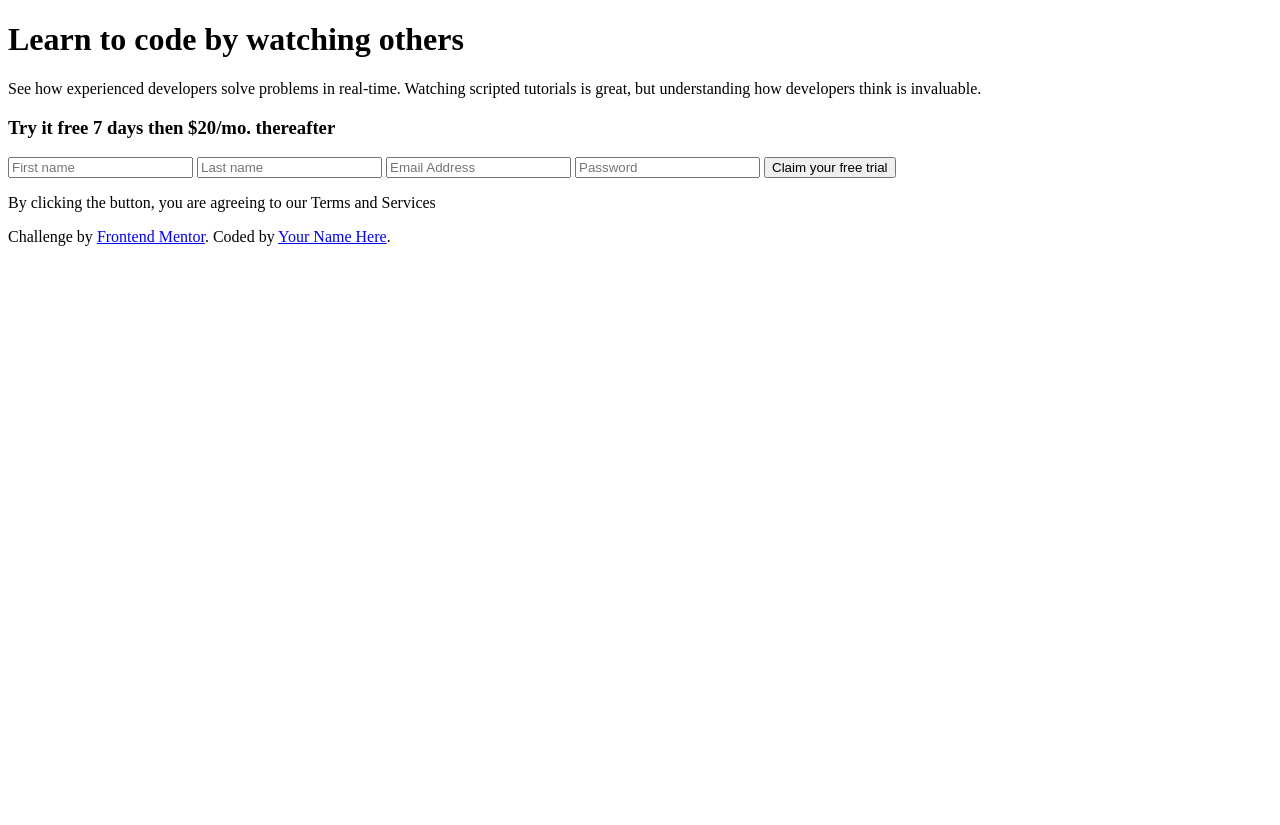
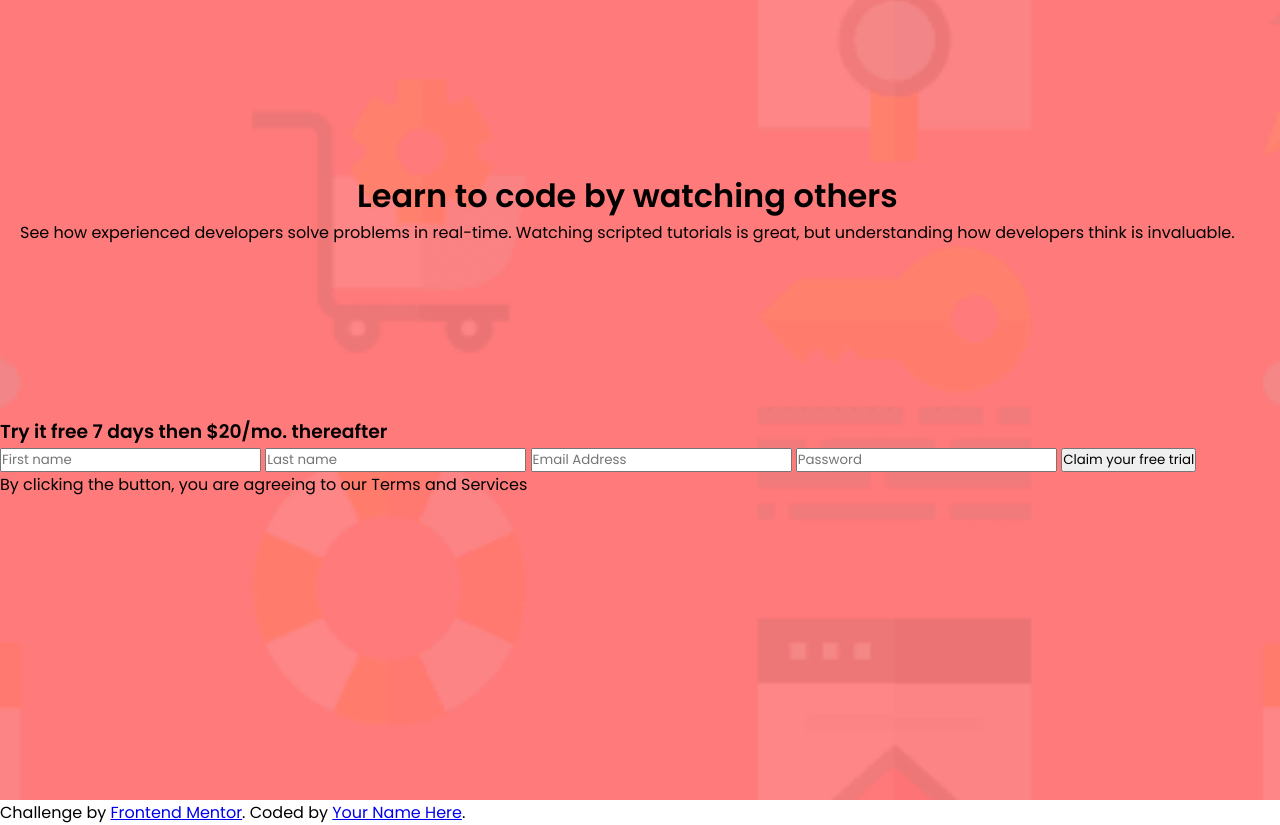
Before and after one commit to mitchmalinin/intro-component-with-signup-form-master, a plain HTML site: page index.html in a window 1280 px wide. Before the commit the page ends 800 px from the top, so only its background shows below. Drawn offline with Linux system fonts and the light colour scheme.

Commit message:
some styling

```diff
--- a/index.html
+++ b/index.html
@@ -11,16 +11,18 @@
       sizes="32x32"
       href="./images/favicon-32x32.png"
     />
+    <link rel="stylesheet" href="./styles.css" />
     <title>Frontend Mentor | Intro component with sign up form</title>
   </head>
   <body>
     <div class="container">
+      <div class="overlay">
         <div class="content">
           <h1>Learn to code by watching others</h1>
           <p>
             See how experienced developers solve problems in real-time. Watching
-          scripted tutorials is great, but understanding how developers think is
-          invaluable.
+            scripted tutorials is great, but understanding how developers think
+            is invaluable.
           </p>
         </div>
         <div class="signup-form">
@@ -37,7 +39,7 @@
           </form>
         </div>
       </div>
-
+    </div>
     <footer>
       <p class="attribution">
         Challenge by
--- /dev/null
+++ b/styles.css
@@ -0,0 +1,34 @@
+@import url("https://fonts.googleapis.com/css2?family=Poppins:wght@200;400;600&display=swap");
+
+* {
+  padding: 0;
+  margin: 0;
+  box-sizing: border-box;
+  font-family: "Poppins", sans-serif;
+}
+
+.container {
+  background-color: hsl(0, 100%, 74%);
+  height: 100vh;
+  position: relative;
+}
+
+.overlay {
+  width: 100%;
+  height: 100%;
+  background-image: url("./images/bg-intro-mobile.png");
+  background-size: cover;
+  background-position: center;
+  background-repeat: no-repeat;
+  display: flex;
+  flex-wrap: wrap;
+}
+
+.content {
+  display: flex;
+  justify-content: center;
+  align-items: center;
+  flex-direction: column;
+  padding: 20px;
+  text-align: center;
+}
```
Also changed, not shown: app.js (added). Lines whose indentation alone changed are shown as unchanged.
